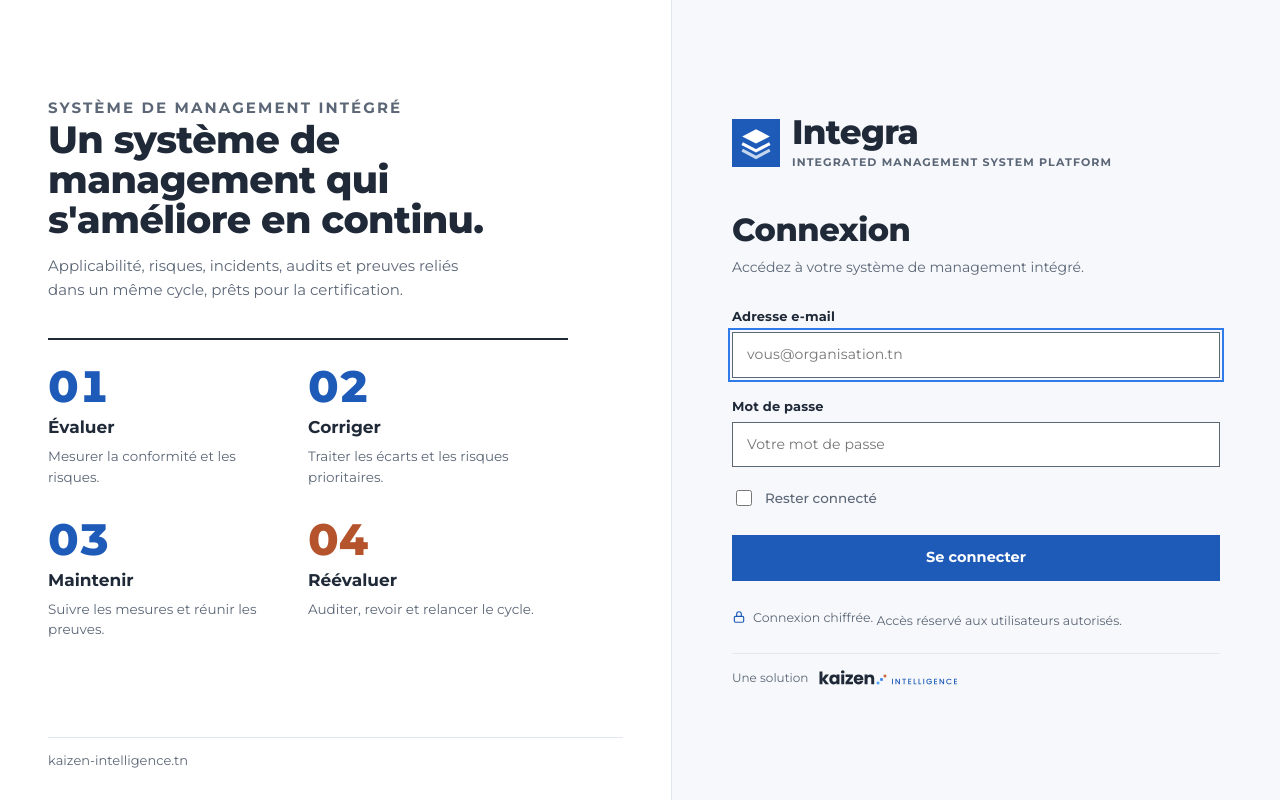
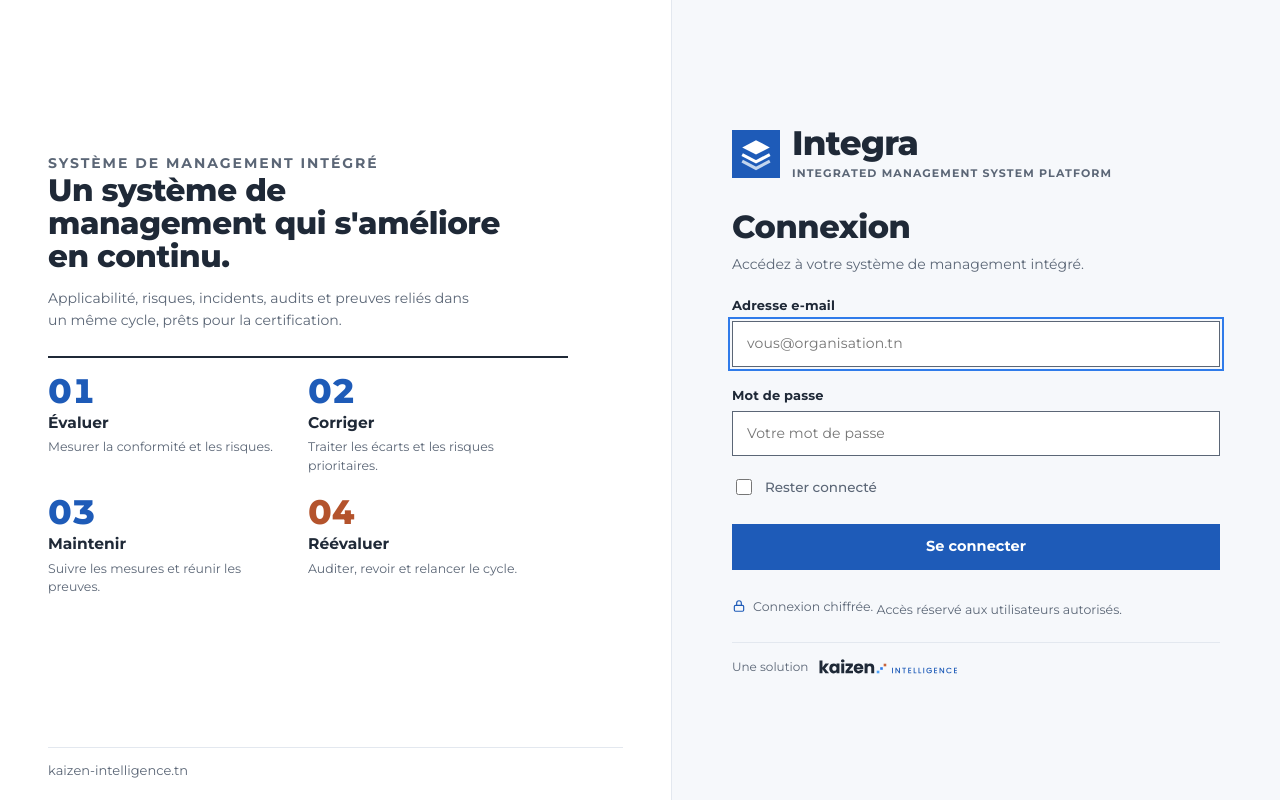
Before and after one commit to jarmouz/smsi-prod, a Flask app: page /login in a window 1280 px wide. Run offline with Flask 3, Linux system fonts and the light colour scheme; data that the repository does not hold is empty.

Commit message:
Responsive : plus de barre de défilement au milieu de l'écran (3.1.3)
- Connexion : le panneau de gauche ne défile plus seul (barre au milieu de
  l'écran sur les portables 1280×720) ; une seule zone de défilement, la
  page ; mise en page resserrée pour les écrans peu hauts (≤ 820 px) et
  marges réduites sur mobile.
- Menu : haut de menu compacté (183 -> 129 px) pour tenir sans défiler sur
  1366×650 ; barre de défilement du menu masquée (défilement conservé) ;
  ombre du menu replié supprimée sur mobile.
- Indicateurs : 2 colonnes sous 1000 px de large (les styles en ligne à 4
  colonnes écrasaient les libellés sur mobile).

Vérifié par mesure automatique (zones qui défilent, débordement horizontal)
sur 10 tailles d'écran, de 1920×1080 à 390×844, et sur 68 pages par
organisation d'une copie de la production.

Co-Authored-By: Claude Opus 5.5 <noreply@anthropic.com>

```diff
--- a/app/static/css/app.css
+++ b/app/static/css/app.css
@@ -440,16 +440,16 @@ input:focus, select:focus, textarea:focus {
 
 /* ------------------------------------------------------------ Responsive */
 @media (max-width: 1000px) {
-  .kpis { grid-template-columns: repeat(2, 1fr); }
+  .kpis { grid-template-columns: repeat(2, 1fr) !important; }   /* l'emporte sur les styles en ligne des pages */
   .detail-grid, .two-col { grid-template-columns: 1fr; }
   .login-wrap { grid-template-columns: 1fr; }
   .login-aside { display: none; }
 }
 @media (max-width: 720px) {
-  .rail { position: fixed; z-index: 100; height: 100dvh; transform: translateX(-100%); transition: transform .2s; box-shadow: var(--shadow-md); }
-  .rail.open { transform: none; }
+  .rail { position: fixed; z-index: 100; height: 100dvh; transform: translateX(-100%); transition: transform .2s; box-shadow: none; }
+  .rail.open { transform: none; box-shadow: var(--shadow-md); }
   .form-grid { grid-template-columns: 1fr; }
-  .kpis { grid-template-columns: 1fr 1fr; }
+  .kpis { grid-template-columns: 1fr 1fr !important; }
   .content { padding: 18px 16px 40px; }
   .topbar { padding: 0 16px; }
   .menu-toggle { display: inline-grid !important; }
@@ -735,14 +735,20 @@ table.grid tbody tr.imp-row--error td { background: #fdf6f4; }
 .integra__name { font-family: var(--font-display); font-weight: 800; color: var(--ink-900); letter-spacing: -.02em; line-height: 1; }
 .integra__tagline { font-family: var(--font-display); font-weight: 600; color: var(--ink-500); text-transform: uppercase; letter-spacing: .08em; line-height: 1.35; }
 .integra--rail { gap: 10px; }
-.integra--rail .integra__name { font-size: 21px; }
-.integra--rail .integra__tagline { font-size: 8.5px; margin-top: 4px; max-width: 150px; }
+.integra--rail .integra__name { font-size: 19px; }
+.integra--rail .integra__tagline { font-size: 8px; margin-top: 3px; max-width: 160px; letter-spacing: .07em; }
 .integra--login .integra__name { font-size: 34px; }
 .integra--login .integra__tagline { font-size: 11px; margin-top: 6px; letter-spacing: .1em; }
 .rail__by { font-size: 10.5px; color: var(--ink-500); margin-top: 2px; }
 .rail__by b { font-weight: 600; color: var(--ink-700); }
-.rail__org { width: 100%; margin-top: 6px; padding-top: 10px; border-top: 1px solid var(--line); }
-.rail__org-label { display: block; font-size: 10px; font-weight: 700; letter-spacing: .12em; text-transform: uppercase; color: var(--kicker); margin-bottom: 4px; }
+.rail__org { width: 100%; margin-top: 2px; padding-top: 8px; border-top: 1px solid var(--line); }
+.rail__org-label { display: block; font-size: 9.5px; font-weight: 700; letter-spacing: .12em; text-transform: uppercase; color: var(--kicker); margin-bottom: 3px; }
+.rail__org select { padding-top: 5px; padding-bottom: 5px; }
 .rail__org-name { font-family: var(--font-display); font-size: 13.5px; font-weight: 700; color: var(--ink-900); line-height: 1.3; }
 .rail__org select { width: 100%; font-size: 12.5px; font-weight: 600; }
 .rail__home { text-decoration: none; color: inherit; display: block; }
+.rail__brand { padding-top: 14px; padding-bottom: 10px; gap: 6px; }
+/* Menu : défilement conservé (molette, tactile, clavier) mais sans barre visible entre le menu et le contenu ;
+   les ombres en haut et en bas du menu signalent le contenu masqué. */
+.rail__nav { scrollbar-width: none; }
+.rail__nav::-webkit-scrollbar { display: none; width: 0; height: 0; }
--- a/app/templates/auth/login.html
+++ b/app/templates/auth/login.html
@@ -8,9 +8,10 @@
   <link rel="icon" type="image/svg+xml" href="{{ url_for('static', filename='favicon.svg') }}">
   <link rel="stylesheet" href="{{ url_for('static', filename='css/app.css') }}">
   <style>
-    html,body{height:100%;margin:0;overflow:hidden;font-family:var(--font-body)}
-    .lg-wrap{height:100vh;display:grid;grid-template-columns:1.05fr .95fr}
-    .lg-aside{position:relative;padding:40px 48px 32px;display:flex;flex-direction:column;gap:36px;background:var(--surface);border-right:1px solid var(--line);color:var(--ink-900);overflow-y:auto}
+    /* Une seule zone de défilement : la page entière (jamais de barre au milieu) */
+    html,body{margin:0;min-height:100%;font-family:var(--font-body)}
+    .lg-wrap{min-height:100vh;min-height:100dvh;display:grid;grid-template-columns:1.05fr .95fr}
+    .lg-aside{position:relative;padding:40px 48px 32px;display:flex;flex-direction:column;gap:36px;background:var(--surface);border-right:1px solid var(--line);color:var(--ink-900)}
     .lg-brand{margin:0 0 40px}
     .lg-by{display:flex;align-items:center;gap:10px;margin:22px 0 0;padding-top:16px;border-top:1px solid var(--line);font-size:12px;color:var(--ink-500)}
     .lg-by img{width:140px;height:auto;display:block}
@@ -36,7 +37,23 @@
     .lg-legal{font-size:12px;color:var(--ink-500);margin:18px 0 0}
     .remember{display:flex;align-items:center;gap:10px;font-size:13.5px;color:var(--text-dim);margin:4px 0 26px;font-weight:500}
     .remember input{width:16px;height:16px;accent-color:var(--acc)}
+    /* Écrans peu hauts (portables 720 à 800 px) : panneau de gauche resserré pour tenir sans défilement */
+    @media(min-width:861px) and (max-height:820px){
+      .lg-aside{padding:28px 48px 22px;gap:22px}
+      .lg-main{gap:24px}
+      .lg-head .ttl{font-size:31px}
+      .lg-head p{font-size:14px}
+      .lg-norms{margin-top:14px}
+      .lg-step{padding:16px 20px 4px 0;gap:5px}
+      .lg-step .n{font-size:34px}
+      .lg-step b{font-size:15.5px}
+      .lg-step span{font-size:12.5px}
+      .lg-form{padding:28px 56px}
+      .lg-brand{margin-bottom:26px}
+      .lg-form .sub{margin-bottom:22px}
+    }
     @media(max-width:860px){.lg-wrap{grid-template-columns:1fr}.lg-aside{display:none}}
+    @media(max-width:480px){.lg-form{padding:32px 20px}.integra--login .integra__name{font-size:30px}.lg-form h1{font-size:28px}}
   </style>
 </head>
 <body>
--- a/app/templates/base.html
+++ b/app/templates/base.html
@@ -79,8 +79,7 @@
   {% if current_user.is_authenticated %}
   <aside class="rail" id="rail">
     <div class="rail__brand">
-      <a href="{{ url_for('dashboard.home') }}" class="rail__home" aria-label="{{ APP_NAME }} - tableau de bord">{{ integra_lockup('rail') }}</a>
-      <div class="rail__by">par <b>Kaizen Intelligence</b></div>
+      <a href="{{ url_for('dashboard.home') }}" class="rail__home" aria-label="{{ APP_NAME }} - tableau de bord" title="{{ APP_NAME }}, une solution Kaizen Intelligence">{{ integra_lockup('rail') }}</a>
       {% if current_org %}
       <div class="rail__org">
         <span class="rail__org-label">Organisation</span>
--- a/app/templates/partials/integra.html
+++ b/app/templates/partials/integra.html
@@ -11,7 +11,7 @@
 
 {%- macro integra_lockup(variant='rail') -%}
 <div class="integra integra--{{ variant }}">
-  {{ integra_mark(48 if variant == 'login' else 32) }}
+  {{ integra_mark(48 if variant == 'login' else 30) }}
   <div class="integra__text">
     <span class="integra__name">{{ APP_NAME }}</span>
     <span class="integra__tagline">{{ APP_TAGLINE }}</span>
```
Also changed, not shown: 1 other file.
